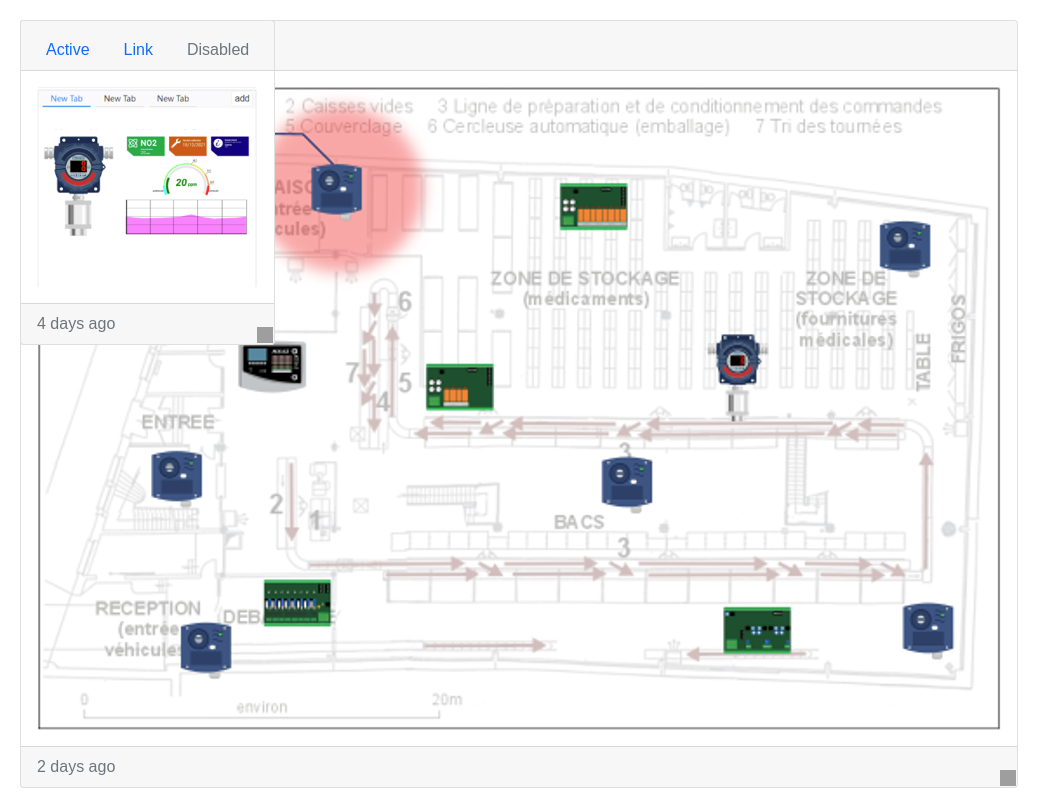
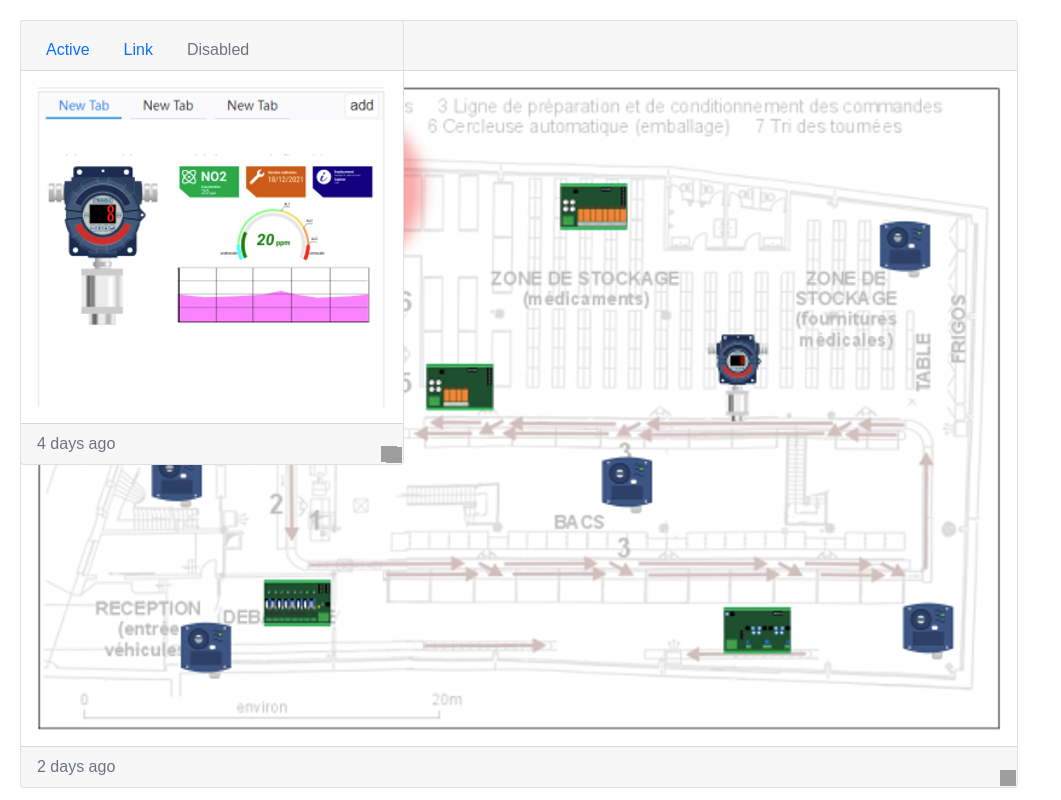
Before and after one commit to patfrench/wth, a plain HTML site: page index.html in a window 1280 px wide. Shown: the whole page, without its empty margins (0-1061 px from the left). Drawn offline with nearby package versions, Linux system fonts and the light colour scheme; grey boxes are pictures that could not be loaded.

Commit message:
Update index.html

```diff
--- a/index.html
+++ b/index.html
@@ -2,20 +2,20 @@
 <html lang="us">
 <head>
 	<meta charset="utf-8">
+    <meta name="viewport" content="width=device-width, initial-scale=1">
 	<title>jQuery UI Example Page</title>
 	<link rel="stylesheet" href="https://code.jquery.com/ui/1.14.0/themes/ui-darkness/jquery-ui.css">
-    	<link href="https://cdn.jsdelivr.net/npm/bootstrap@5.0.2/dist/css/bootstrap.min.css" rel="stylesheet" integrity="sha384-EVSTQN3/azprG1Anm3QDgpJLIm9Nao0Yz1ztcQTwFspd3yD65VohhpuuCOmLASjC" crossorigin="anonymous">
+    <link href="https://cdn.jsdelivr.net/npm/bootstrap@5.0.2/dist/css/bootstrap.min.css" rel="stylesheet" integrity="sha384-EVSTQN3/azprG1Anm3QDgpJLIm9Nao0Yz1ztcQTwFspd3yD65VohhpuuCOmLASjC" crossorigin="anonymous">
 	<style>
 
         body {
             font-family: Arial, sans-serif;
             margin: 0;
             padding: 20px;
-            overflow: hidden;
+            overflow: auto; /* Add scroll if content exceeds viewport */
         }
         .card {
             position: absolute;
-
         }
     </style>
 </head>
@@ -40,7 +40,7 @@
             </ul>
         </div>
         <div class="card-body">
-            <img src="dash1.png" class="card-img-top" alt="...">
+            <img src="dash1.png" class="card-img-top img-fluid" alt="...">
 
         </div>
         <div class="card-footer text-muted">
@@ -64,7 +64,7 @@
             </ul>
         </div>
         <div class="card-body">
-            <img src="dash2.png" class="card-img-top"  width="200" height="200" alt="...">
+            <img src="dash2.png" class="card-img-top img-fluid"  width="200" height="200" alt="...">
 
         </div>
         <div class="card-footer text-muted">
@@ -87,7 +87,7 @@
             </ul>
         </div>
         <div class="card-body">
-            <img src="dash3.png" class="card-img-top"  width="200" height="200" alt="...">
+            <img src="dash3.png" class="card-img-top img-fluid"  width="200" height="200" alt="...">
 
         </div>
         <div class="card-footer text-muted">
@@ -96,7 +96,10 @@
     </div>
 
 
-<script src="https://code.jquery.com/jquery-3.7.1.min.js" integrity="sha256-/JqT3SQfawRcv/BIHPThkBvs0OEvtFFmqPF/lYI/Cxo=" crossorigin="anonymous"></script>
+<script
+  src="https://code.jquery.com/jquery-3.7.1.min.js"
+  integrity="sha256-/JqT3SQfawRcv/BIHPThkBvs0OEvtFFmqPF/lYI/Cxo="
+  crossorigin="anonymous"></script>
 <script src="https://code.jquery.com/ui/1.14.0/jquery-ui.min.js" integrity="sha256-Fb0zP4jE3JHqu+IBB9YktLcSjI1Zc6J2b6gTjB0LpoM=" crossorigin="anonymous"></script>
 <script src="https://cdn.jsdelivr.net/npm/bootstrap@5.0.2/dist/js/bootstrap.bundle.min.js" integrity="sha384-MrcW6ZMFYlzcLA8Nl+NtUVF0sA7MsXsP1UyJoMp4YLEuNSfAP+JcXn/tWtIaxVXM" crossorigin="anonymous"></script>
 
@@ -122,7 +125,6 @@
                 console.log('Card ' + (index + 1) + ' initialized');
 
                 $card.draggable({
-                    containment: "window",
                     cursor: "move",
                     grid: [ 5, 5 ],
                     start: function(event, ui) {
@@ -138,10 +140,12 @@
                             console.log('Card ' + (index + 1) + ' drag completed');
                         }
                     },
-                    refreshPositions: true
+                    refreshPositions: true,
+                    scroll: true,
+                    scrollSensitivity: 100,
+                    scrollSpeed: 100
+
                 }).resizable({
-                    minHeight: 50,
-                    minWidth: 100,
                     handles: "se",
                     grid: [ 5, 5 ],
                     start: function(event, ui) {
@@ -176,7 +180,9 @@
                             $card.data('originalSize', { width: ui.size.width, height: ui.size.height });
                         }
                     },
-                    refreshPositions: true
+                    refreshPositions: true,
+                    minHeight: $card.height(), // Définit la hauteur minimale égale à la hauteur originale
+                    minWidth: $card.width() // Définit la largeur minimale égale à la largeur originale
                 }).droppable({
                     accept: ".card",
                     tolerance: "touch",
```
